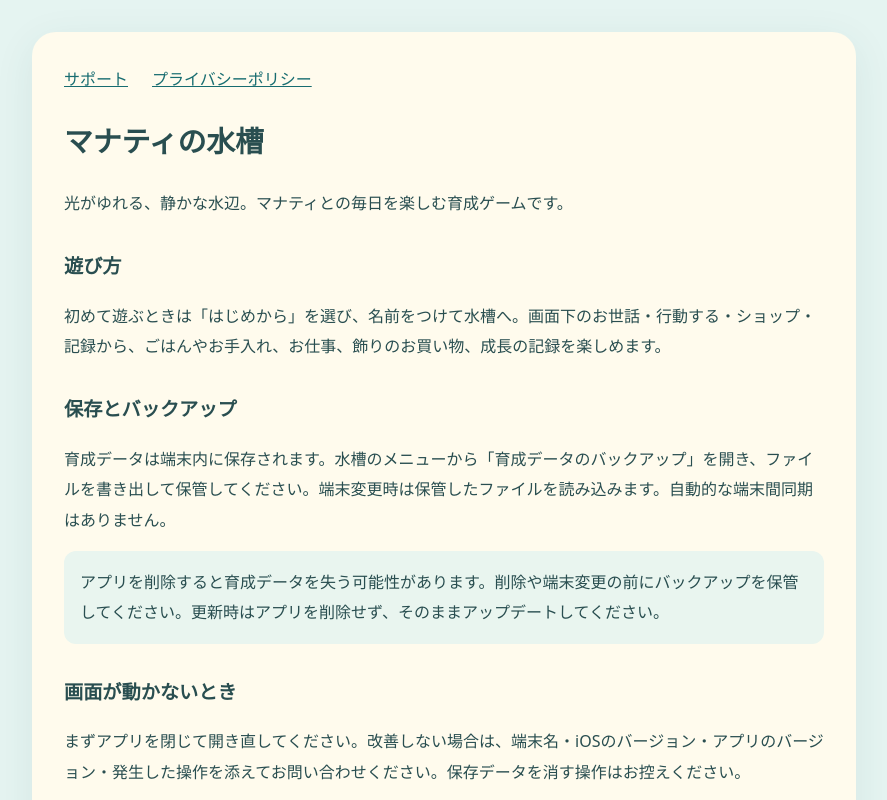
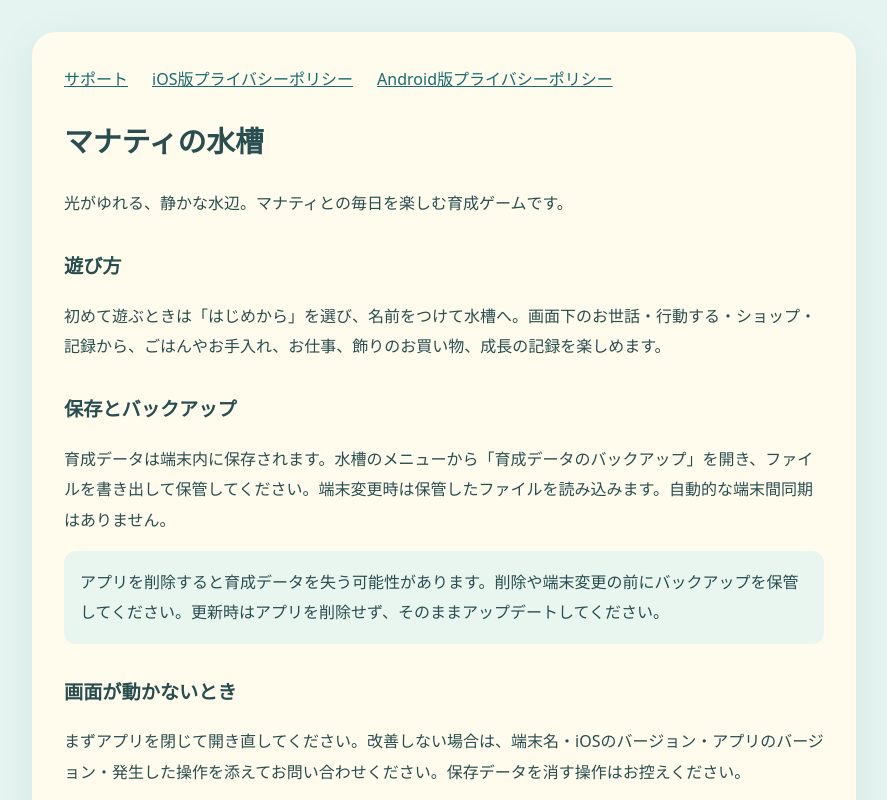
Before and after one commit to ishiguromasanari-star/manatee-support, a plain HTML site: page index.html in a window 1280 px wide. Shown: the top 800 px of the page, without its empty margins (196-1083 px from the left). Drawn offline with Linux system fonts and the light colour scheme.

Commit message:
Link Android privacy policy from support homepage for Play Games OAuth

```diff
--- a/index.html
+++ b/index.html
@@ -1 +1 @@
-<!doctype html><html lang="ja"><head><meta charset="utf-8"><meta name="viewport" content="width=device-width,initial-scale=1"><title>マナティの水槽 サポート</title><link rel="stylesheet" href="style.css"></head><body><main><nav><a href="index.html">サポート</a><a href="privacy.html">プライバシーポリシー</a></nav><h1>マナティの水槽</h1><p>光がゆれる、静かな水辺。マナティとの毎日を楽しむ育成ゲームです。</p><h2>遊び方</h2><p>初めて遊ぶときは「はじめから」を選び、名前をつけて水槽へ。画面下のお世話・行動する・ショップ・記録から、ごはんやお手入れ、お仕事、飾りのお買い物、成長の記録を楽しめます。</p><h2>保存とバックアップ</h2><p>育成データは端末内に保存されます。水槽のメニューから「育成データのバックアップ」を開き、ファイルを書き出して保管してください。端末変更時は保管したファイルを読み込みます。自動的な端末間同期はありません。</p><p class="note">アプリを削除すると育成データを失う可能性があります。削除や端末変更の前にバックアップを保管してください。更新時はアプリを削除せず、そのままアップデートしてください。</p><h2>画面が動かないとき</h2><p>まずアプリを閉じて開き直してください。改善しない場合は、端末名・iOSのバージョン・アプリのバージョン・発生した操作を添えてお問い合わせください。保存データを消す操作はお控えください。</p><h2>料金について</h2><p>基本は無料で遊べます。ゲーム内で獲得したコインでお買い物できます。水槽の買い切り購入に対応した版では、追加水槽2・3・4を各500円（日本価格）で購入できます。2つ目は超マナティコイン50枚でも増やせます。継続料金はかかりません。現金でのコイン購入と小づちの正式購入は提供していません。</p><p>購入済みの水槽は、ショップの「追加水槽」から「購入を復元」を選ぶとAppleの購入履歴から復元できます。マナティや育成状態は、別途JSONバックアップから引き継いでください。</p><h2>お問い合わせ</h2><p><a href="mailto:supermanatee8@gmail.com">supermanatee8@gmail.com</a></p><footer>マナティの水槽 サポート</footer></main></body></html>
+<!doctype html><html lang="ja"><head><meta charset="utf-8"><meta name="viewport" content="width=device-width,initial-scale=1"><title>マナティの水槽 サポート</title><link rel="stylesheet" href="style.css"></head><body><main><nav><a href="index.html">サポート</a><a href="privacy.html">iOS版プライバシーポリシー</a><a href="privacy-android.html">Android版プライバシーポリシー</a></nav><h1>マナティの水槽</h1><p>光がゆれる、静かな水辺。マナティとの毎日を楽しむ育成ゲームです。</p><h2>遊び方</h2><p>初めて遊ぶときは「はじめから」を選び、名前をつけて水槽へ。画面下のお世話・行動する・ショップ・記録から、ごはんやお手入れ、お仕事、飾りのお買い物、成長の記録を楽しめます。</p><h2>保存とバックアップ</h2><p>育成データは端末内に保存されます。水槽のメニューから「育成データのバックアップ」を開き、ファイルを書き出して保管してください。端末変更時は保管したファイルを読み込みます。自動的な端末間同期はありません。</p><p class="note">アプリを削除すると育成データを失う可能性があります。削除や端末変更の前にバックアップを保管してください。更新時はアプリを削除せず、そのままアップデートしてください。</p><h2>画面が動かないとき</h2><p>まずアプリを閉じて開き直してください。改善しない場合は、端末名・iOSのバージョン・アプリのバージョン・発生した操作を添えてお問い合わせください。保存データを消す操作はお控えください。</p><h2>料金について</h2><p>基本は無料で遊べます。ゲーム内で獲得したコインでお買い物できます。水槽の買い切り購入に対応した版では、追加水槽2・3・4を各500円（日本価格）で購入できます。2つ目は超マナティコイン50枚でも増やせます。継続料金はかかりません。現金でのコイン購入と小づちの正式購入は提供していません。</p><p>購入済みの水槽は、ショップの「追加水槽」から「購入を復元」を選ぶとAppleの購入履歴から復元できます。マナティや育成状態は、別途JSONバックアップから引き継いでください。</p><h2>お問い合わせ</h2><p><a href="mailto:supermanatee8@gmail.com">supermanatee8@gmail.com</a></p><footer>マナティの水槽 サポート</footer></main></body></html>
```
